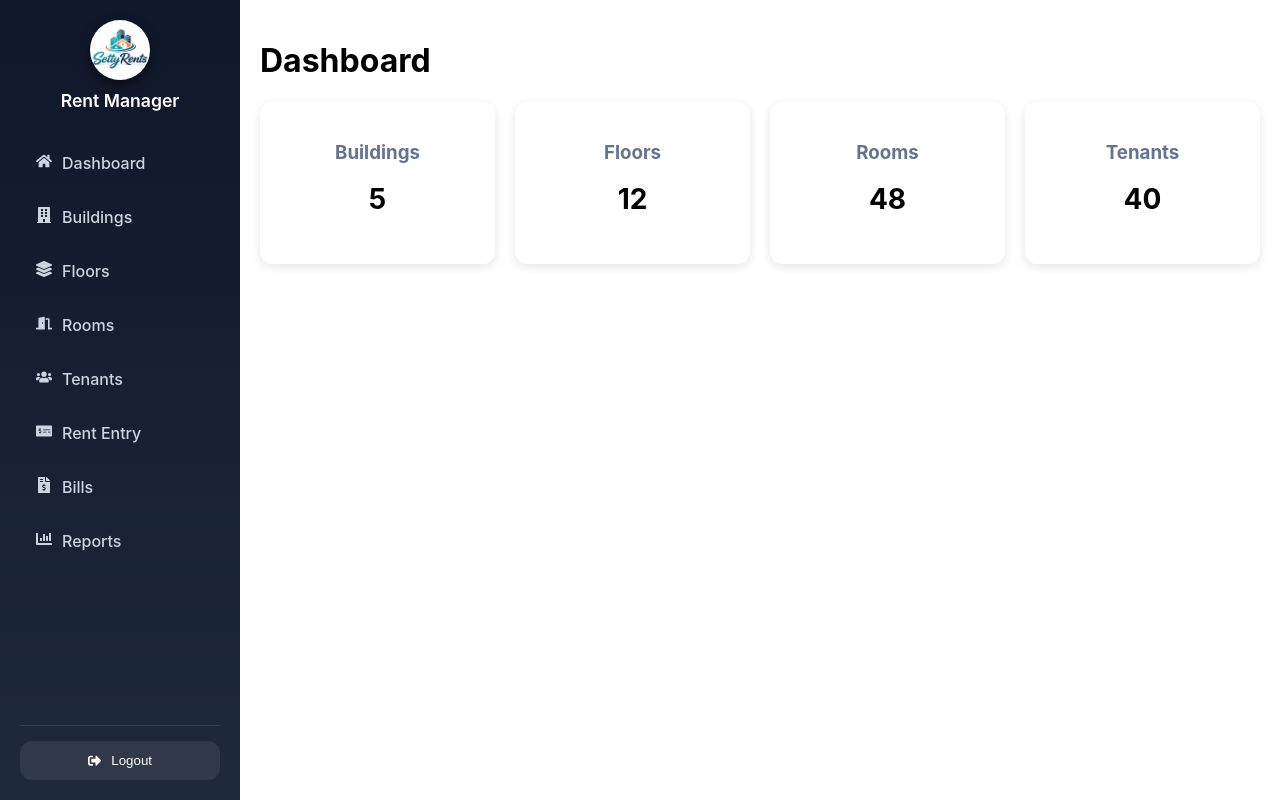
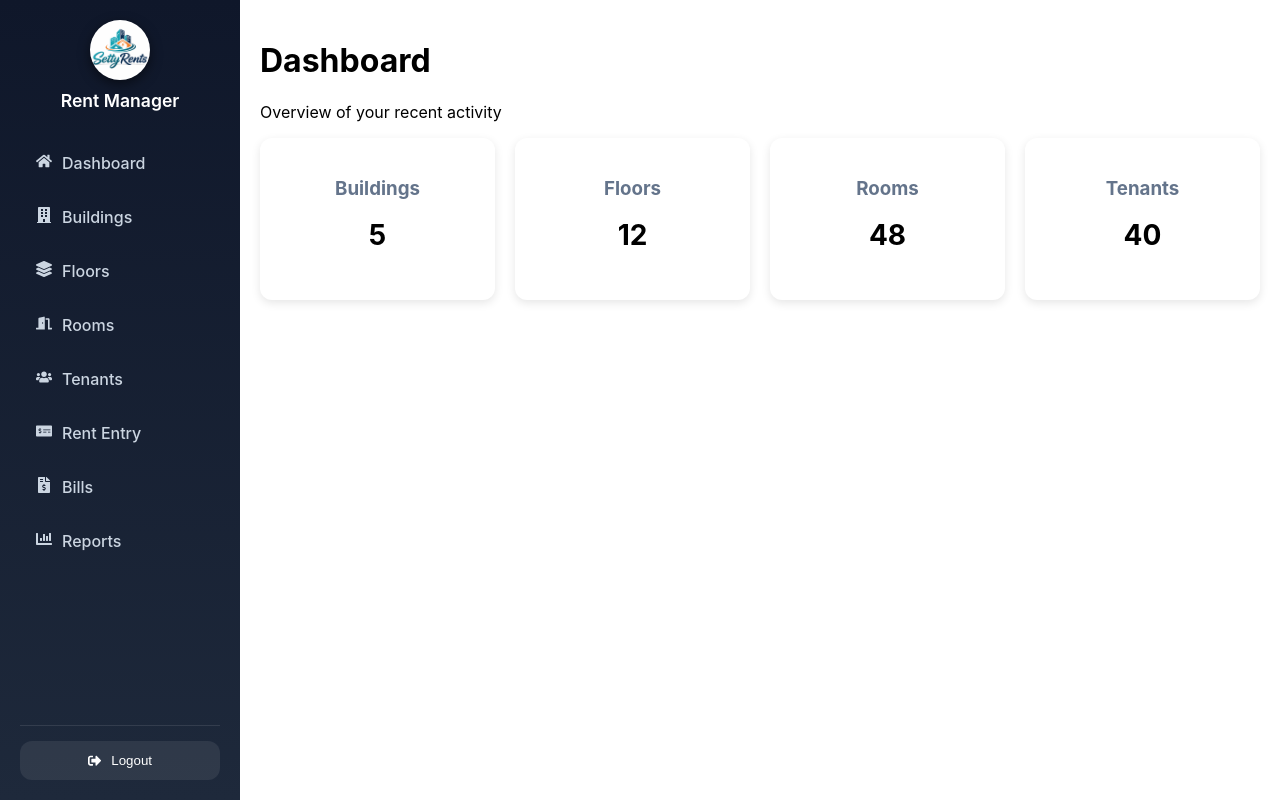
Before and after one commit to karthiksetty7/SettyRents, a React (Create React App) app in the folder SettyRents-master/: page /dashboard in a window 1280 px wide. Built offline with nearby package versions, Linux system fonts and the light colour scheme; sample sign-in values are in the browser's storage.

Commit message:
Update index.js

```diff
--- a/SettyRents-master/src/pages/Dashboard/index.js
+++ b/SettyRents-master/src/pages/Dashboard/index.js
@@ -1,9 +1,22 @@
 import Layout from '../../components/Layout'
 import DashboardCards from '../../components/DashboardCards'
+import './index.css'
 
 const Dashboard = () => {
-return ( <Layout> <h1>Dashboard</h1> <DashboardCards /> </Layout>
-)
+  return (
+    <Layout>
+      {/* Dashboard Header */}
+      <div className='dashboard-header'>
+        <div>
+          <h1>Dashboard</h1>
+          <p className='dashboard-subtitle'>Overview of your recent activity</p>
+        </div>
+      </div>
+
+      {/* Dashboard Cards */}
+      <DashboardCards />
+    </Layout>
+  )
 }
 
 export default Dashboard
```
